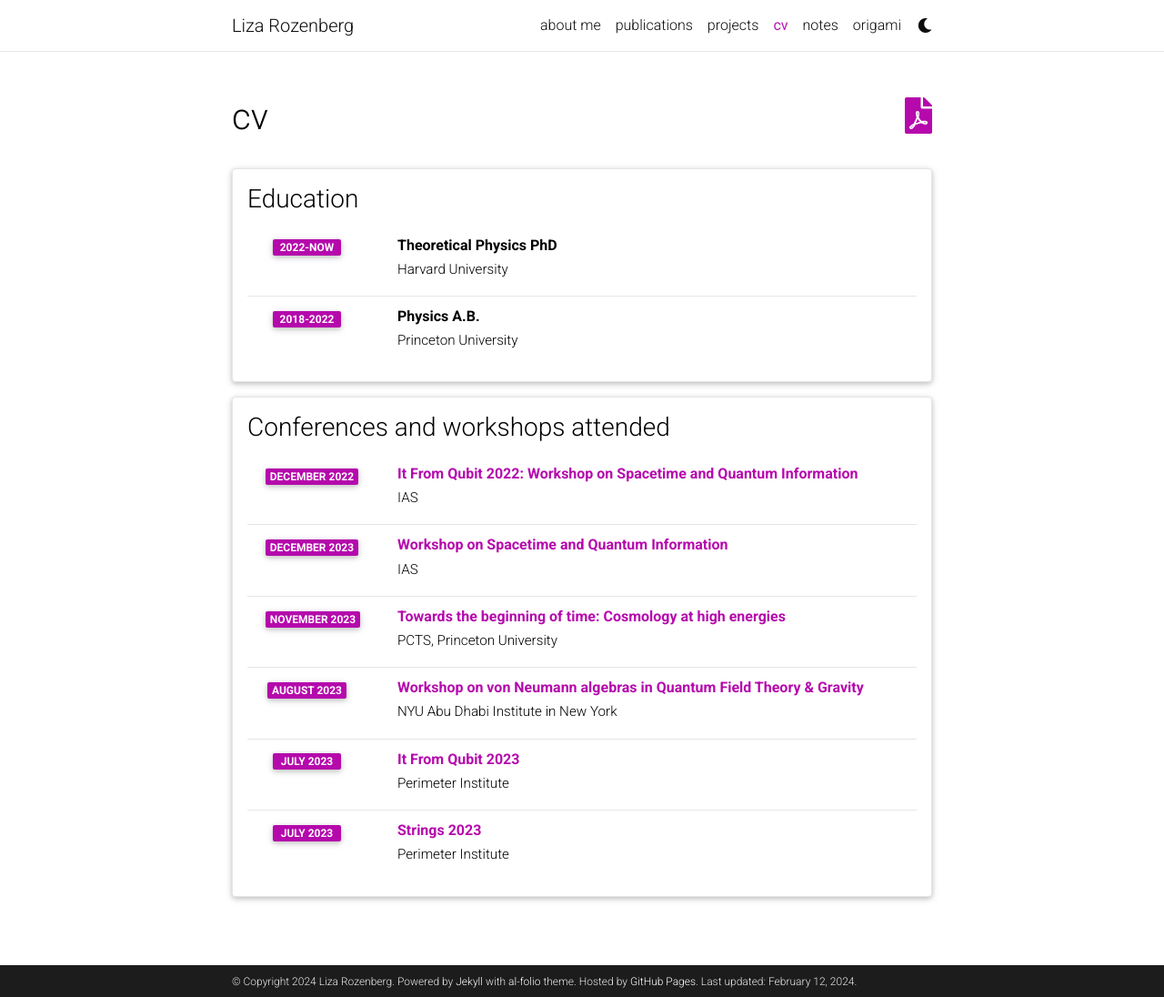
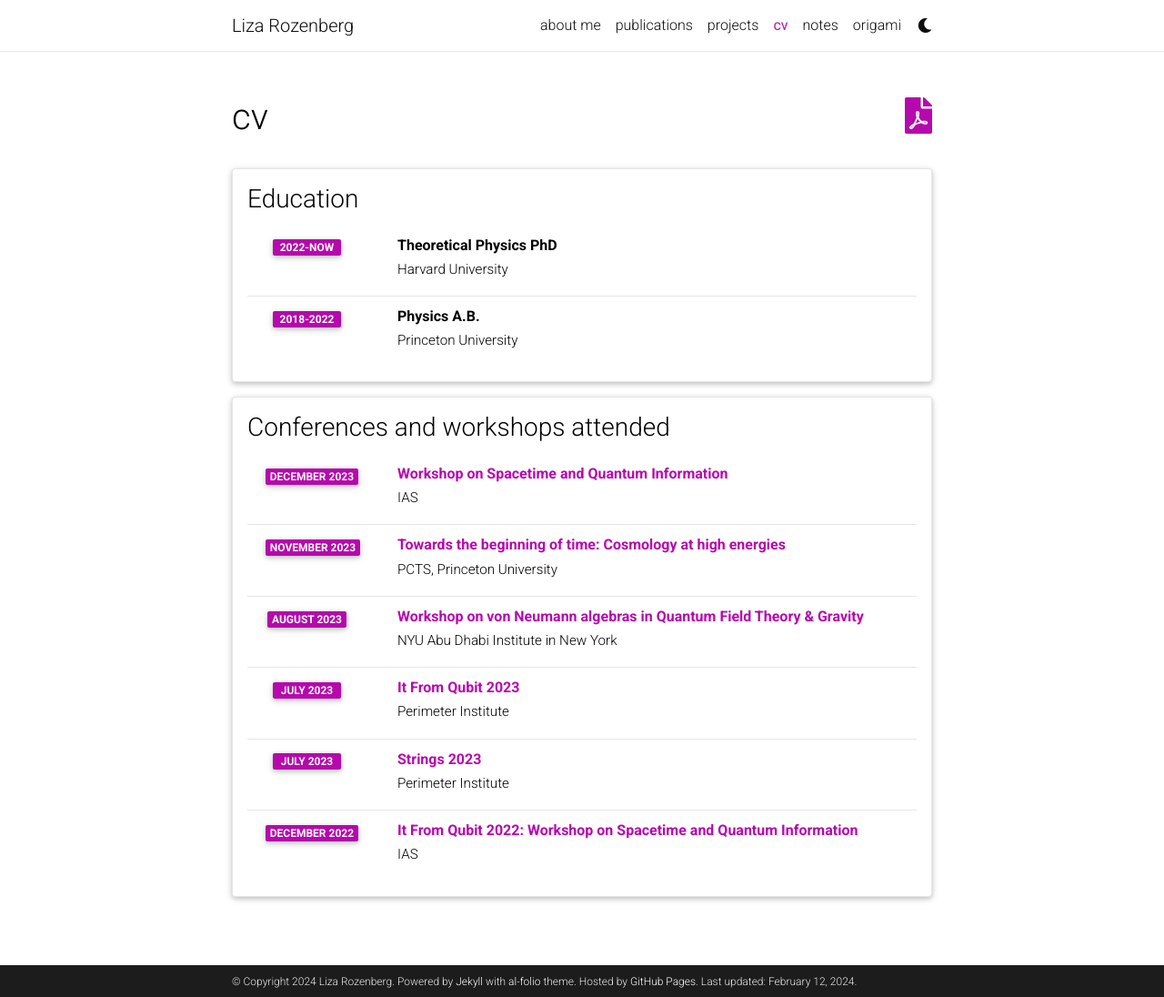
Before and after one commit to acequark/acequark.github.io, a Jekyll site: the page built from _pages/cv.md, in a window 1280 px wide and 1096 px high. Shown: the whole window at 91% size. Built offline with Jekyll 4.4.1, drawn with Linux system fonts in a browser that asks for light colours; comment, search, counter and statistics services are not loaded; a style sheet for code colours, icons or effects is not loaded; some of the changed lines change nothing that is shown.

Commit message:
Update cv.yml

```diff
--- a/_data/cv.yml
+++ b/_data/cv.yml
@@ -27,9 +27,6 @@
 - title: Conferences and workshops attended
   type: time_table
   contents:
-    - title: <a href="https://www.ias.edu/sns/program-details-qubit-2022">It From Qubit 2022&#58; Workshop on Spacetime and Quantum Information</a>
-      institution: IAS
-      year: December 2022
     - title: <a href="https://www.ias.edu/sns/program-details-qubit-2023">Workshop on Spacetime and Quantum Information</a>
       institution: IAS
       year: December 2023
@@ -45,6 +42,9 @@
     - title: <a href="https://events.perimeterinstitute.ca/event/29/">Strings 2023</a>
       institution: Perimeter Institute
       year: July 2023
+    - title: <a href="https://www.ias.edu/sns/program-details-qubit-2022">It From Qubit 2022&#58; Workshop on Spacetime and Quantum Information</a>
+      institution: IAS
+      year: December 2022
 
 
 #- title: Experience
```
